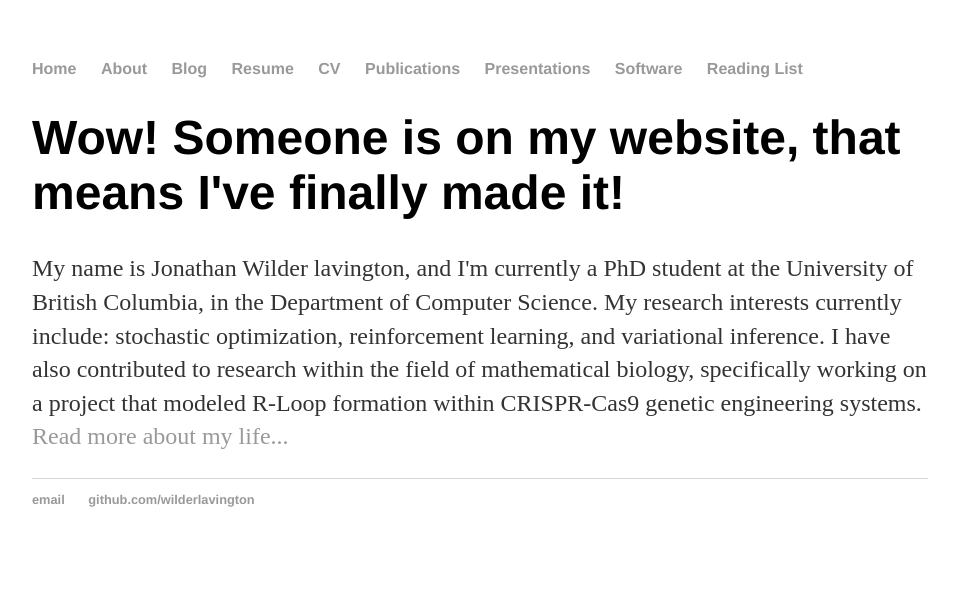
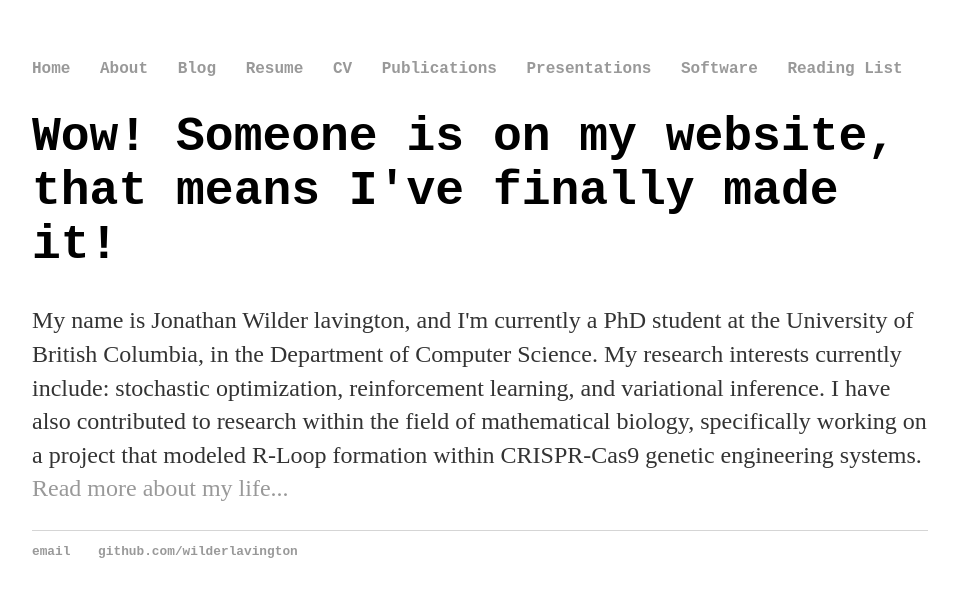
Before and after one commit to WilderLavington/old_web_page, a Jekyll site: the page built from index.html, in a window 1280 px wide. Shown: the top 597 px of the page, without its empty margins (160-1116 px from the left). Built offline with Jekyll 4.4.1, drawn with Linux system fonts in a browser that asks for light colours.

Commit message:
Update main.css

```diff
--- a/css/main.css
+++ b/css/main.css
@@ -3,7 +3,7 @@ body {
     width: 70%;
 }
 nav ul, footer ul {
-    font-family:'Helvetica', 'Arial', 'Sans-Serif';
+    font-family: 'Courier New';
     padding: 0px;
     list-style: none;
     font-weight: bold;
@@ -21,7 +21,7 @@ a:hover {
 }
 h1 {
     font-size: 3em;
-    font-family:'Helvetica', 'Arial', 'Sans-Serif';
+    font-family: 'Courier New'
 }
 p {
     font-size: 1.5em;
```
